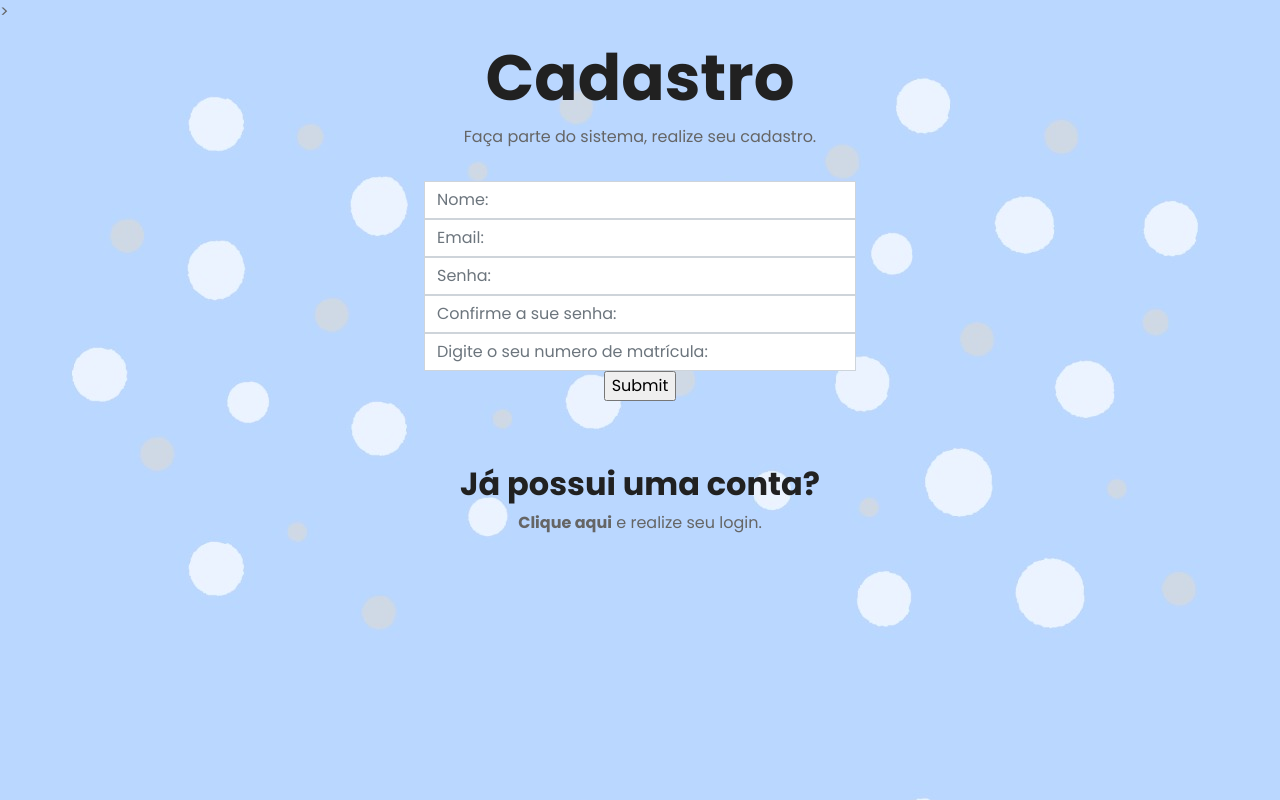
After one commit to Rxxbm/TCC---PSICOLOGIA, a PHP site: page /aula01/cadastro.php in a window 1280 px wide. The commit adds this page. Run offline with PHP 8.4, Linux system fonts and the light colour scheme; some libraries are stand-ins or nearby versions.

Commit message:
Login e Cadastro finalizado

```diff
--- /dev/null
+++ b/cadastro.php
@@ -0,0 +1,108 @@
+<?php
+if(isset($_POST['submit'])){
+
+    // print_r($_POST['nome']);
+    // print_r($_POST['email']);
+    // print_r($_POST['senha']);
+    // print_r($_POST['login1']);
+
+    include_once('conexao.php');
+
+    $nome = addslashes($_POST['nome']);
+    $email = addslashes($_POST['email']);
+    $senha = md5(addslashes($_POST['senha']));
+    $matricula = addslashes($_POST['matricula']);
+
+    $result = "INSERT INTO usuarios(nome, email, senha, matricula) values ('$nome', '$email', '$senha', '$matricula')";
+
+    if ($connect->query($result) === TRUE) {
+        $id = $connect->insert_id;
+        echo "New record created successfully. Last inserted ID is: " . $id;
+      } else {
+        echo "Error: " . $sql . "<br>" . $connect->error;
+      }
+    $md5 = md5($id);
+
+    $assunto = "Confirme seu cadastro no site de Apoio Psicológico do Campus Arraial do Cabo!";
+    $link = "localhost:8080/aula01/confirma.php?h=". $md5;
+
+    $mensagem = "Clique aqui para confirmar o seu cadastro! ". $link;
+    $header = "From: Rubem Corrêa";
+    echo $email;
+    if(mail($email, $assunto, $mensagem, $header)){
+      echo "Email enviado para ". $email;
+    }else{
+        echo "Falha ao enviar";
+    }
+}
+?>
+
+<!DOCTYPE html>
+<html lang="pt-br">
+<head>
+    <meta charset="utf-8">
+    <title>Psicologia - IFRJ Campus Arraial</title>
+    <meta content="width=device-width, initial-scale=1.0" name="viewport">
+    <meta content="Free HTML Templates" name="keywords">
+    <meta content="Free HTML Templates" name="description">
+
+    <!-- Favicon -->
+    <link href="img/favicon.ico" rel="icon">
+
+    <!-- Google Web Fonts -->
+    <link rel="preconnect" href="https://fonts.gstatic.com">
+    <link href="https://fonts.googleapis.com/css2?family=Poppins:wght@400;500;600;700&display=swap" rel="stylesheet">
+
+    <!-- Font Awesome -->
+    <link href="fontawesome-free-6.2.0-web/css/all.css" rel="stylesheet">
+
+    <!-- Libraries Stylesheet -->
+    <link href="lib/owlcarousel/assets/owl.carousel.min.css" rel="stylesheet">
+    <link href="lib/tempusdominus/css/tempusdominus-bootstrap-4.min.css" rel="stylesheet" />
+
+    <!-- Customized Bootstrap Stylesheet -->
+    <link href="css/style.css" rel="stylesheet">
+    <link rel="stylesheet" href="https://cdn.jsdelivr.net/npm/bootstrap-icons@1.9.1/font/bootstrap-icons.css">
+</head>
+<body>
+    <div class="container-fluid p-0 bg-image" style="background-image: url('fundologin.jpg');
+    height: 100vh">>
+        <div class="container justify-content-center">
+            <div class="p-3">
+                <h1 class="text-center text-dark-50" style="font-size: 4rem;">Cadastro</h1>
+                <p style="text-align: center;">Faça parte do sistema, realize seu cadastro.</p>
+            </div>
+            <div class="container d-flex flex-column justify-content-center">
+                <form action="cadastro.php" method="POST">
+                <div class="text-center">
+                        <input type="text" placeholder="Nome:" class="form-control mx-auto" style="width: 40%;" name="nome">
+                    </div>
+                    <div class="text-center">
+                        <input type="email" placeholder="Email:" class="form-control mx-auto" style="width: 40%;" name="email">
+                    </div>
+                    <div class="text-center">
+                        <input type="password" placeholder="Senha:" class="form-control mx-auto" style="width: 40%;" name="senha">
+                    </div>
+                    <div class="text-center">
+                        <input type="password" placeholder="Confirme a sue senha:" class="form-control mx-auto" style="width: 40%;" name="senha2">
+                    </div>
+                    <div class="text-center">
+                        <input type="text" placeholder="Digite o seu numero de matrícula:" class="form-control mx-auto" style="width: 40%;" name="matricula">
+                    </div>
+                    <div class="text-center">
+                        <input type="submit" name="submit">
+                    </div>
+                </form>
+            </div>
+        </div>
+        <div class="container p-0 d-flex flex-column justify-content-center align-items-center my-lg-5">
+
+            <div class="p-3 text-center">
+                <h2>Já possui uma conta?</h2>
+                <p><strong><a href="Telalogin.php" style="color: #656565;">Clique aqui</a></strong> e realize seu login.</p>
+            </div>
+
+        </div>
+    </div>
+</body>
+</html>
--- a/php-files/conexao.php
+++ b/conexao.php
@@ -1,6 +1,6 @@
 <?php
 $hostname = "localhost";
-$bancodedados = "ifrj";
+$bancodedados = "psicologiaifrj";
 $usuario = "root";
 $senha = "";
 
--- a/php-files/login.php
+++ b/login.php
@@ -5,9 +5,9 @@ session_start();
 
         include_once('conexao.php');
         $email = $_POST['email'];
-        $senha = $_POST['senha'];
+        $senha = md5($_POST['senha']);
 
-        $sql = "SELECT * FROM tabela1 WHERE email = '$email' and senha = '$senha'";
+        $sql = "SELECT * FROM usuarios WHERE email = '$email' and senha = '$senha'";
 
         $resultado = $connect->query($sql);
 
```
Also changed, not shown: Telalogin.php (renamed from php-files/Telalogin.php, +8 -9 lines), cadastro.html (deleted, +0 -31 lines), login.html (deleted, +0 -59 lines), pgalunos.php (renamed from php-files/pgalunos.php).
